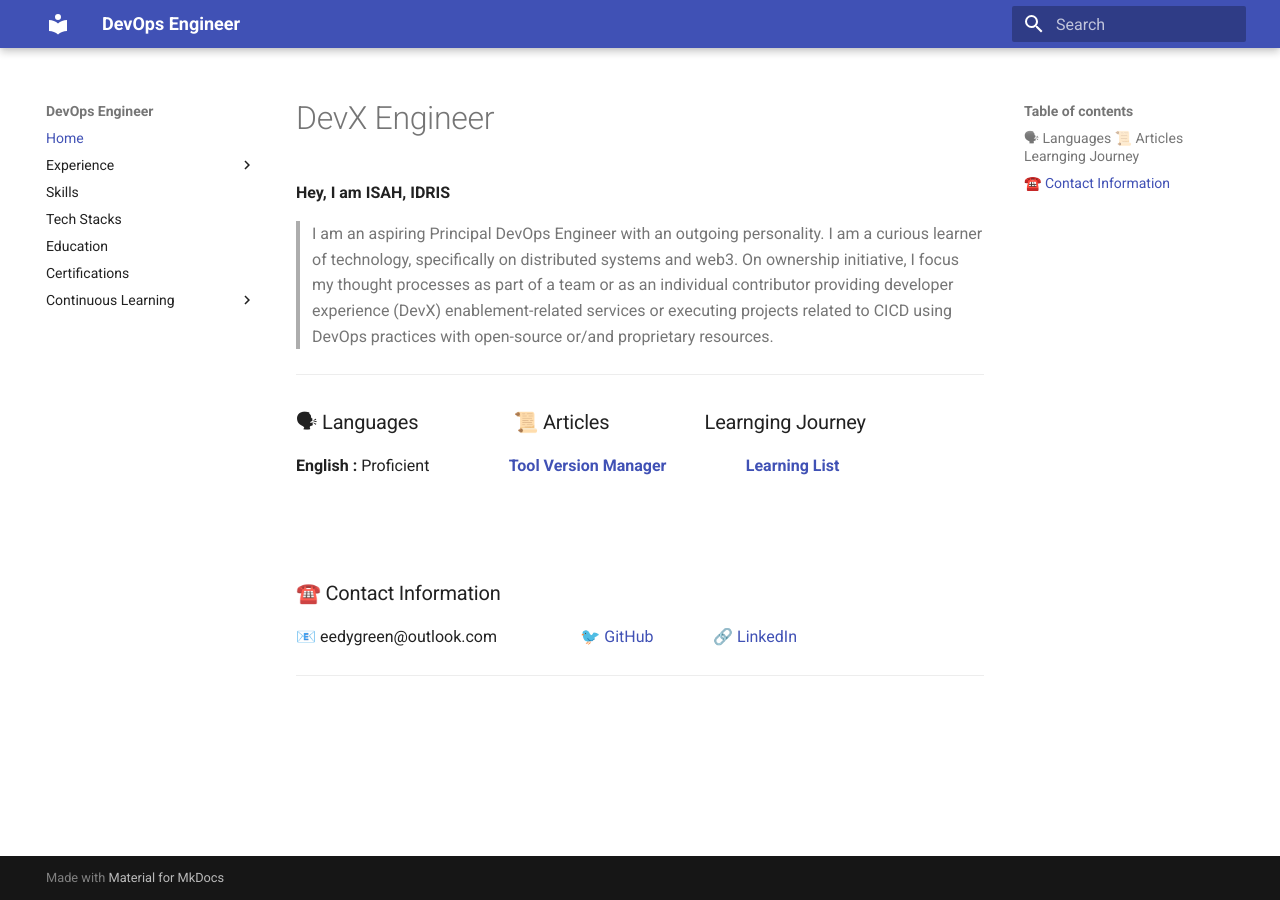
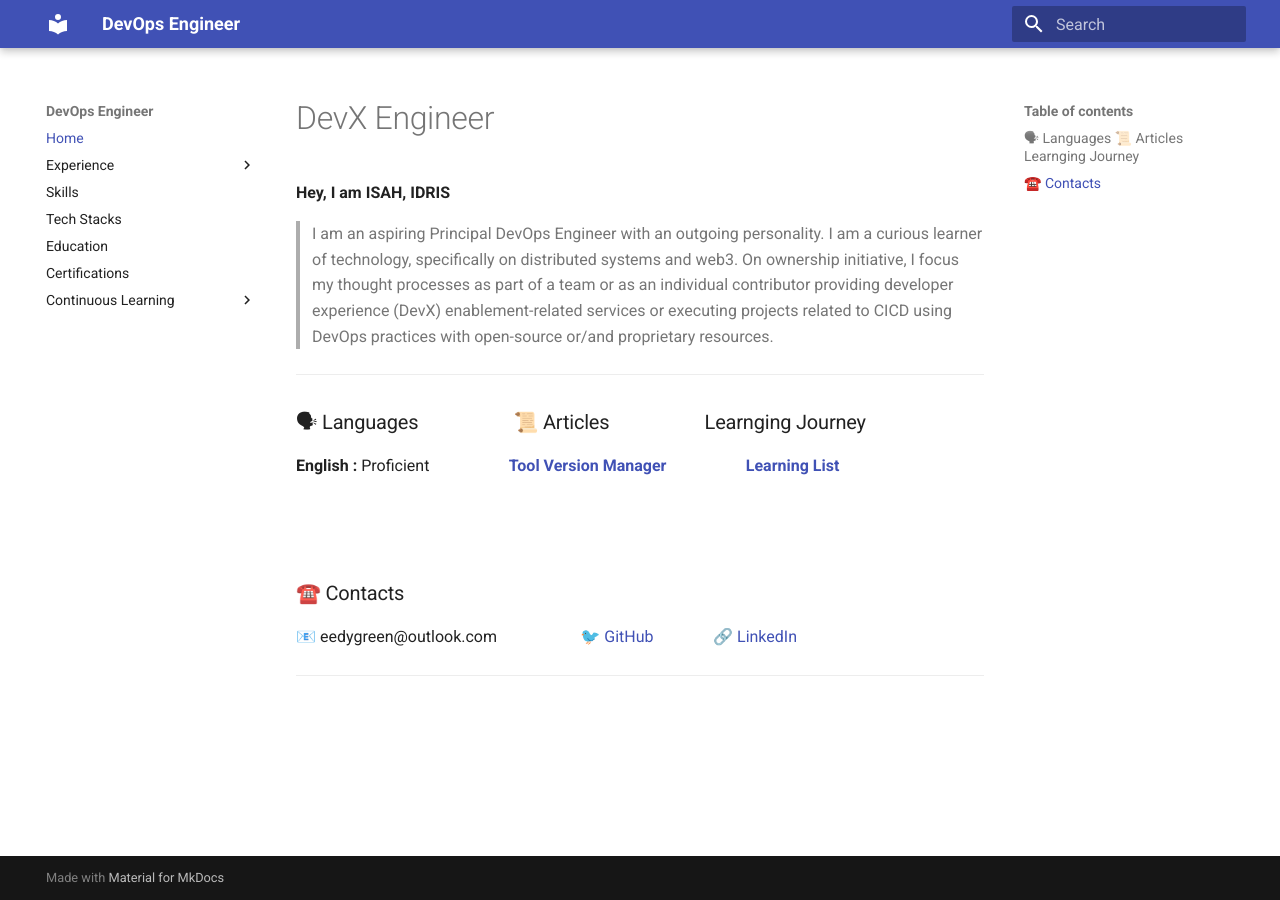
Before and after one commit to eedygreen/isah-idris-DevOps-Engineer-resume, an MkDocs documentation site: the page built from docs/README.md, in a window 1280 px wide. Built offline with MkDocs 1.6.1 and Material for MkDocs 9.7.7, drawn with Linux system fonts in a browser that asks for light colours.

Commit message:
fixed format

```diff
--- a/docs/README.md
+++ b/docs/README.md
@@ -11,7 +11,7 @@
 **English :** Proficient                    **[Tool Version Manager](https://www.notion.so/Tool-Version-Manager-e8280abe22094d219853ee02bf075e40)**                    **[Learning List ](continuous-learning/list/FastAPI.md)**
 
 <br></br>
-### ☎️ Contact Information
+### ☎️ Contacts
 
 📧 eedygreen@outlook.com                              🐦 [GitHub](https://github.com/eedygreen)                        🔗 [LinkedIn](https://www.linkedin.com/in/i-idris-289527108/)
 
```
